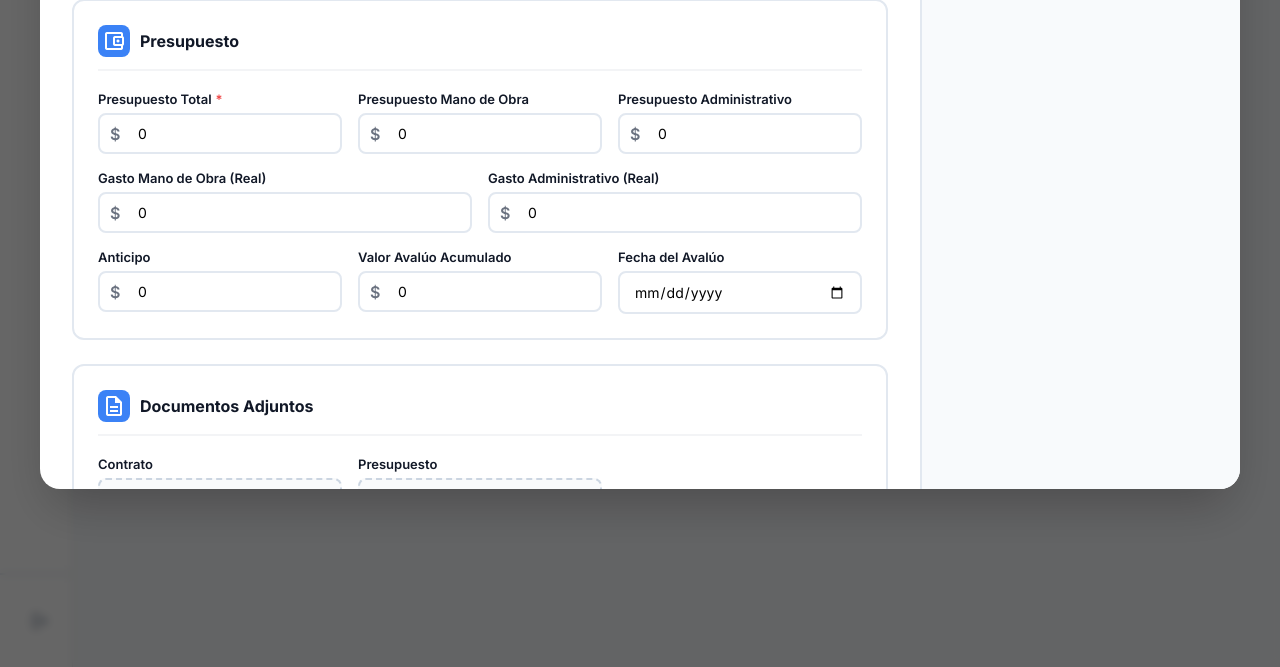
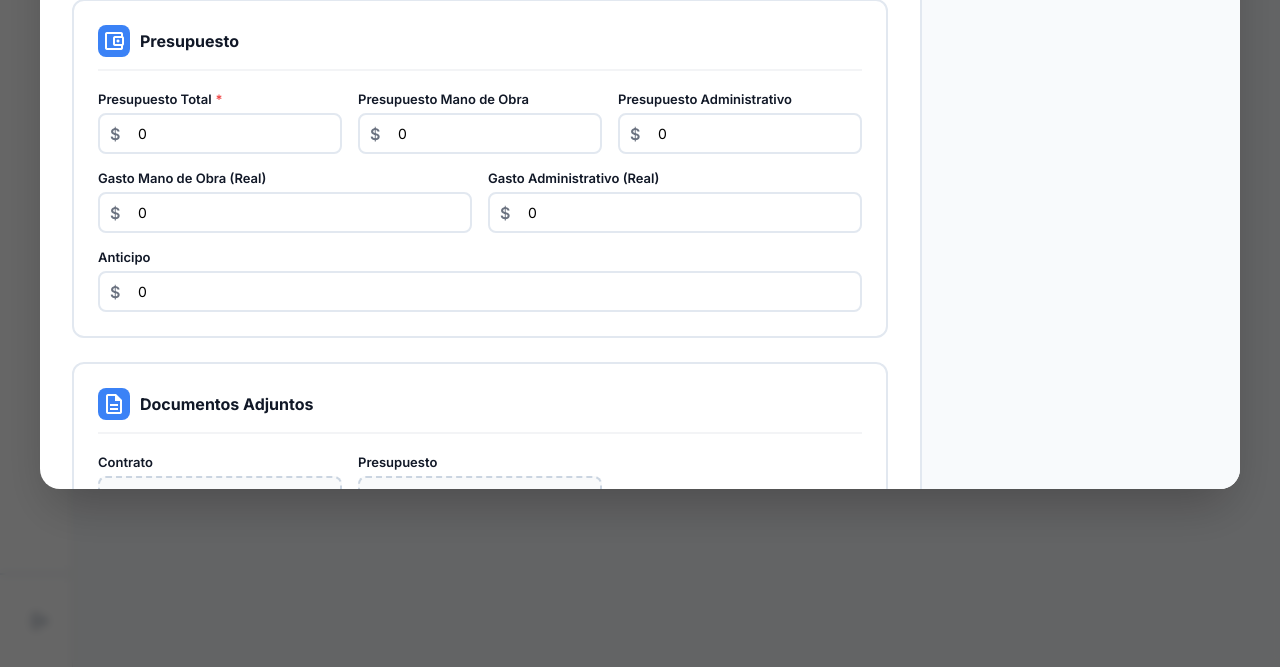
Before and after one commit to smartbot-js/proyecto_planillas, a Django app: page /proyectos/crear/ in a window 1280 px wide. Shown: the part 1933-2600 px from the top of the page. Run offline with Django 5.2, Linux system fonts and the light colour scheme; the visitor is signed in with stand-in values (Sample User, id 1); data comes from the database, SQL or seed files in the repository; data that the repository does not hold is empty.

Commit message:
crear proyecto: responsive guardar, eliminar campos avaluo y actualizacion de estado

```diff
--- a/templates/proyectos/crear.html
+++ b/templates/proyectos/crear.html
@@ -1285,24 +1285,13 @@
                             </div>
                         </div>
 
-                        <div class="form-grid cols-3">
+                        <div class="form-grid cols-1">
                             <div class="form-group">
                                 <label for="anticipo">Anticipo</label>
                                 <div class="input-with-icon">
                                     <span class="icon">$</span>
                                     <input type="number" class="form-control" name="anticipo" value="0" step="0.01" min="0" id="anticipo">
                                 </div>
-                            </div>
-                            <div class="form-group">
-                                <label for="valor_avaluo_acumulado">Valor Avalúo Acumulado</label>
-                                <div class="input-with-icon">
-                                    <span class="icon">$</span>
-                                    <input type="number" class="form-control" name="valor_avaluo_acumulado" value="0" step="0.01" min="0" id="valor_avaluo_acumulado">
-                                </div>
-                            </div>
-                            <div class="form-group">
-                                <label for="fecha_avaluo">Fecha del Avalúo</label>
-                                <input type="date" name="fecha_avaluo" class="form-control" id="fecha_avaluo">
                             </div>
                         </div>
                     </div>
@@ -1615,7 +1604,7 @@
                             </div>
                             <div class="sidebar-row">
                                 <span class="sidebar-label">Estado</span>
-                                <span class="sidebar-value">En Planificación</span>
+                                <span class="sidebar-value" id="resumen-estado">En Planificación</span>
                             </div>
                         </div>
 
@@ -2021,12 +2010,21 @@ document.addEventListener('click', function(e) {
 document.addEventListener('DOMContentLoaded', function() {
     const presupuestoInput = document.querySelector('input[name="presupuesto_total"]');
     const avanceInput = document.querySelector('input[name="porcentaje_avance_general"]');
+    const estadoSelect = document.querySelector('select[name="estado"]');
 
     const resumenPresupuesto = document.getElementById('resumen-presupuesto');
     const resumenAvance = document.getElementById('resumen-avance');
+    const resumenEstado = document.getElementById('resumen-estado');
 
     function formatearMoneda(valor) {
         return '$' + new Intl.NumberFormat('es-CO').format(valor.toFixed(0));
+    }
+
+    // Actualizar estado en el resumen
+    if (estadoSelect && resumenEstado) {
+        estadoSelect.addEventListener('change', function() {
+            resumenEstado.textContent = this.options[this.selectedIndex].text;
+        });
     }
 
     if (presupuestoInput) {
```
